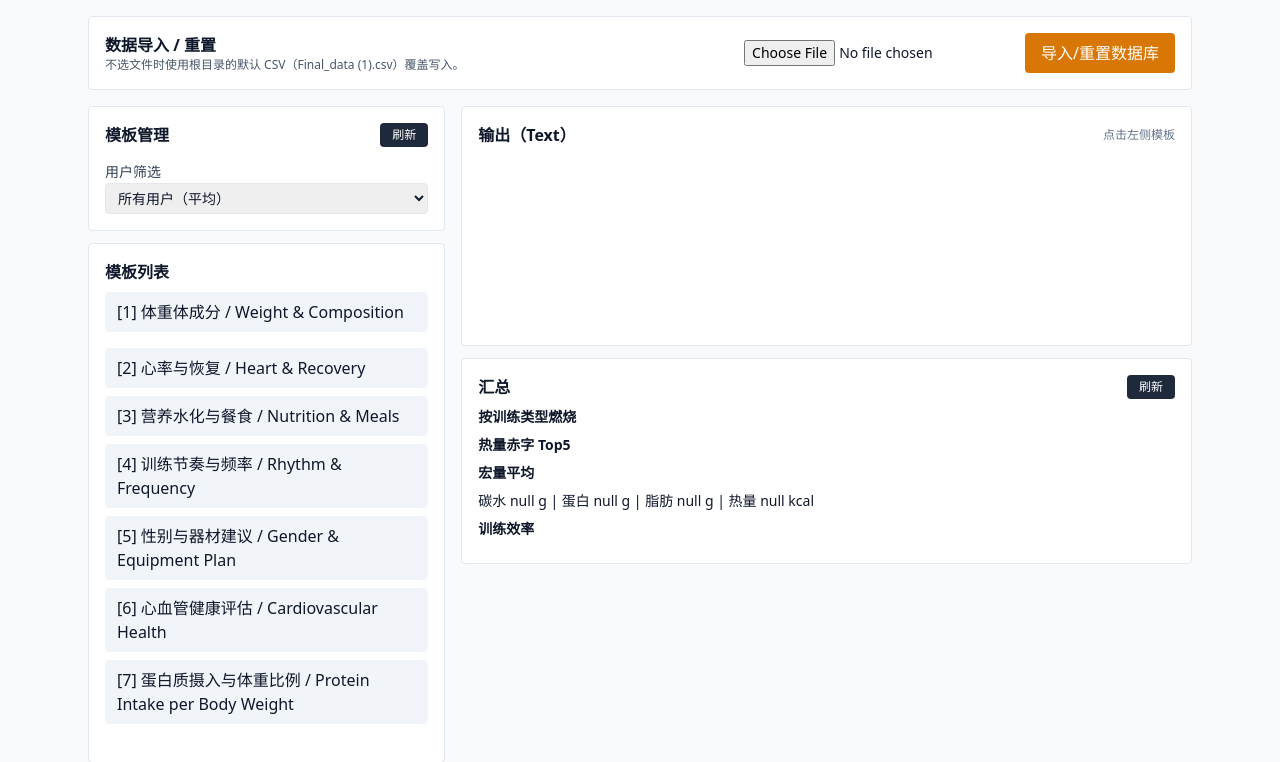
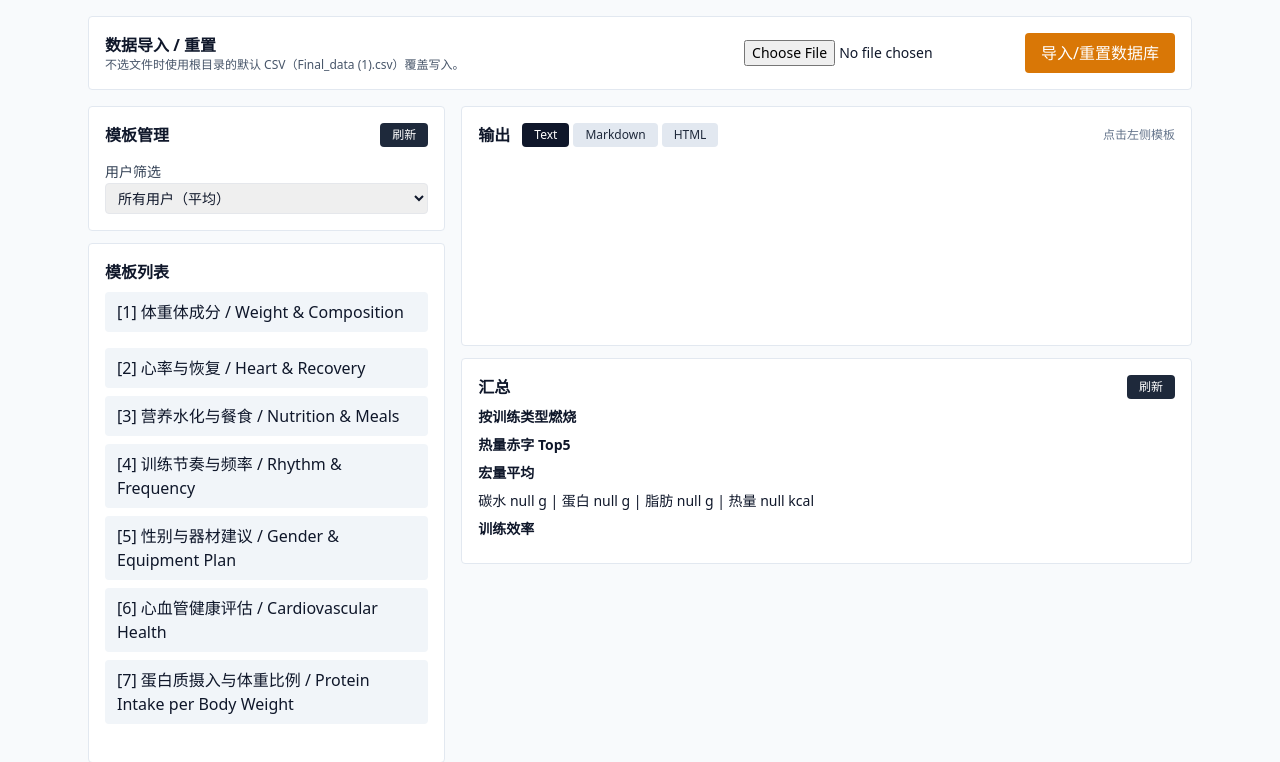
Before and after one commit to Yxggla/Automated-Health-Workout-Insight-CMS, a Django app: page / in a window 1280 px wide. Shown: the part 64-826 px from the top of the page. Run offline with Django 5.2, Linux system fonts and the light colour scheme; data that the repository does not hold is empty; some libraries are stand-ins or nearby versions.

Commit message:
Implement multi-format rendering for templates; update renderer and insights view to support text, markdown, and HTML formats; enhance frontend with format selection buttons.

```diff
--- a/insights/views.py
+++ b/insights/views.py
@@ -88,7 +88,9 @@ def render_template_view(request: HttpRequest) -> JsonResponse:
         template_id = int(request.POST.get("template_id", "0"))
     except ValueError:
         return JsonResponse({"ok": False, "error": "Invalid template_id"}, status=400)
-    fmt = "text"
+    fmt = request.POST.get("format", "text").lower()
+    if fmt not in {"text", "markdown", "html"}:
+        fmt = "text"
     user_val = request.POST.get("user_id")
     user_id: Optional[int] = None
     if user_val:
@@ -98,7 +100,7 @@ def render_template_view(request: HttpRequest) -> JsonResponse:
             user_id = None
     try:
         rendered = renderer.render(template_id, output_format=fmt, user_id=user_id)
-        return JsonResponse({"ok": True, "content": rendered})
+        return JsonResponse({"ok": True, "content": rendered, "format": fmt})
     except Exception as exc:  # noqa: BLE001
         return JsonResponse({"ok": False, "error": str(exc)}, status=400)
 
--- a/renderer.py
+++ b/renderer.py
@@ -98,4 +98,8 @@ class TemplateRenderer:
         for ph in placeholders:
             rendered = self._render_placeholder(ph, user_id=user_id)
             content = content.replace(f"{{{ph}}}", rendered)
+
+        if output_format == "html":
+            return content.replace("\n", "<br>")
+
         return content
--- a/templates/insights/index.html
+++ b/templates/insights/index.html
@@ -6,7 +6,11 @@
   <meta name="viewport" content="width=device-width, initial-scale=1.0" />
   <title>健身洞察 Web</title>
   <script src="https://cdn.tailwindcss.com"></script>
+  <script src="https://cdn.jsdelivr.net/npm/marked/marked.min.js"></script>
   <script>
+    let renderFormat = 'text';
+    let currentTemplateId = null;
+
     function csrfToken() {
       const hidden = document.getElementById('csrf-token');
       if (hidden) return hidden.value;
@@ -68,17 +72,44 @@
       if (result.ok) await refreshTemplates();
     }
     async function renderTemplate(id) {
-      const fmt = "text";
+      currentTemplateId = id;
+      const fmt = renderFormat;
       const userSelect = document.getElementById('userSelect');
       const userVal = userSelect.value || '';
       const status = document.getElementById('status');
       status.textContent = '渲染中...';
       const result = await postForm('/api/render', { template_id: id, format: fmt, user_id: userVal });
       if (result.ok) {
-        document.getElementById('output').innerHTML = result.content;
+        const output = document.getElementById('output');
+        if ((result.format || fmt) === 'markdown') {
+          output.innerHTML = marked.parse(result.content || '');
+        } else if ((result.format || fmt) === 'html') {
+          output.innerHTML = result.content;
+        } else {
+          output.textContent = result.content;
+        }
         status.textContent = '完成';
       } else {
         status.textContent = `渲染失败：${result.error}`;
+      }
+    }
+
+    function setRenderFormat(fmt) {
+      renderFormat = fmt;
+      const buttons = ['text', 'markdown', 'html'];
+      buttons.forEach(key => {
+        const btn = document.getElementById(`fmt-${key}`);
+        if (!btn) return;
+        if (key === fmt) {
+          btn.classList.add('bg-slate-900', 'text-white');
+          btn.classList.remove('bg-slate-200', 'text-slate-800');
+        } else {
+          btn.classList.remove('bg-slate-900', 'text-white');
+          btn.classList.add('bg-slate-200', 'text-slate-800');
+        }
+      });
+      if (currentTemplateId) {
+        renderTemplate(currentTemplateId);
       }
     }
     async function loadSummary() {
@@ -374,6 +405,7 @@
     }
 
     document.addEventListener('DOMContentLoaded', () => {
+      setRenderFormat('text');
       refreshTemplates();
       refreshUsers();
       loadSummary();
@@ -431,7 +463,14 @@
       <main class="lg:col-span-2 space-y-3">
         <div class="p-4 bg-white rounded border border-slate-200 min-h-[240px]">
           <div class="flex items-center justify-between mb-2">
-            <h2 class="font-semibold">输出（Text）</h2>
+            <div class="flex items-center gap-3">
+              <h2 class="font-semibold">输出</h2>
+              <div class="flex items-center gap-1">
+                <button id="fmt-text" class="px-3 py-1 text-xs rounded bg-slate-900 text-white" onclick="setRenderFormat('text')">Text</button>
+                <button id="fmt-markdown" class="px-3 py-1 text-xs rounded bg-slate-200 text-slate-800" onclick="setRenderFormat('markdown')">Markdown</button>
+                <button id="fmt-html" class="px-3 py-1 text-xs rounded bg-slate-200 text-slate-800" onclick="setRenderFormat('html')">HTML</button>
+              </div>
+            </div>
             <span class="text-xs text-slate-500">点击左侧模板</span>
           </div>
           <div id="output" class="prose max-w-none whitespace-pre-wrap text-sm text-slate-800"></div>
```
